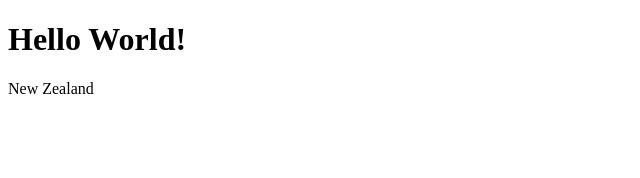
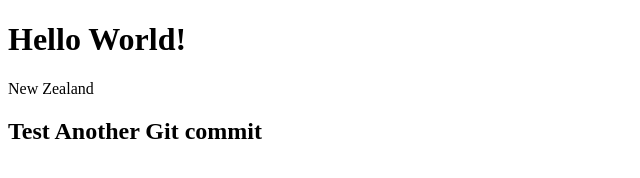
Before and after one commit to roguedoggg/testjavascript, a plain HTML site: page index.html in a window 1280 px wide. Shown: the whole page, without its empty margins (0-640 px from the left). Drawn offline with Linux system fonts and the light colour scheme.

Commit message:
staged changes

```diff
--- a/index.html
+++ b/index.html
@@ -7,8 +7,10 @@
   <title>Document</title>
 </head>
 <body>
-  <!-- Test Comment-->
+  <!-- Test Comment -->
   <h1>Hello World!</h1>
   <div>New Zealand</div>
+  <!-- Another Comment -->
+  <h2>Test Another Git commit</h2>
 </body>
 </html>
```
